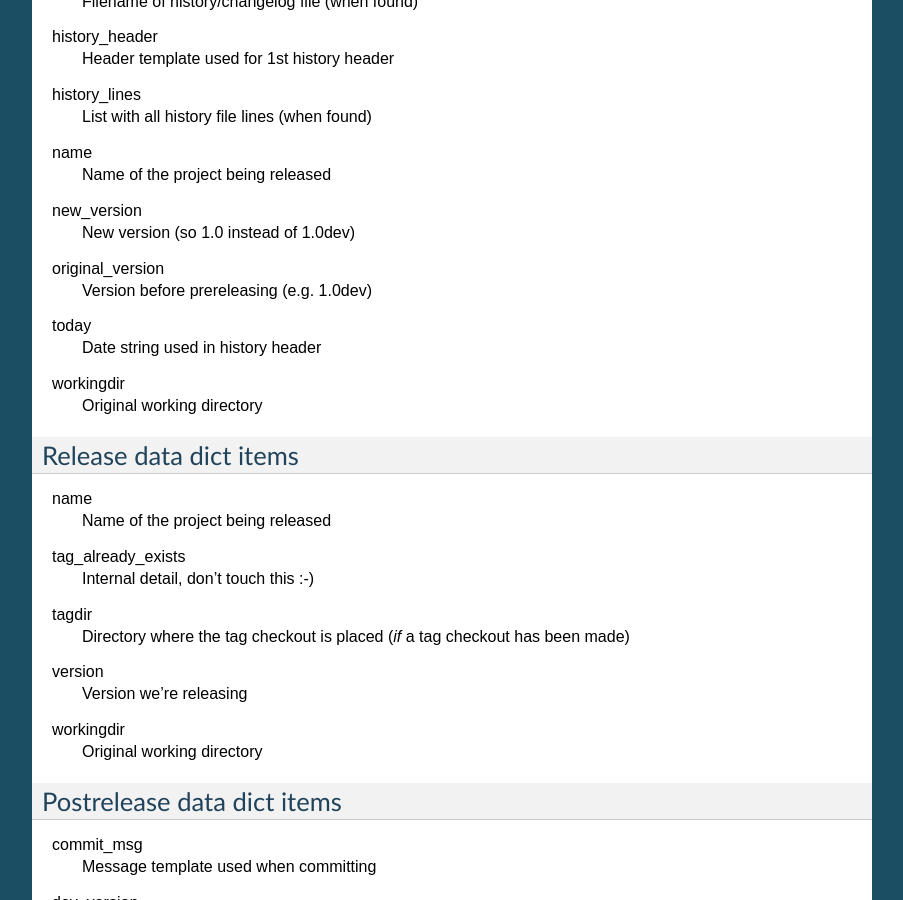
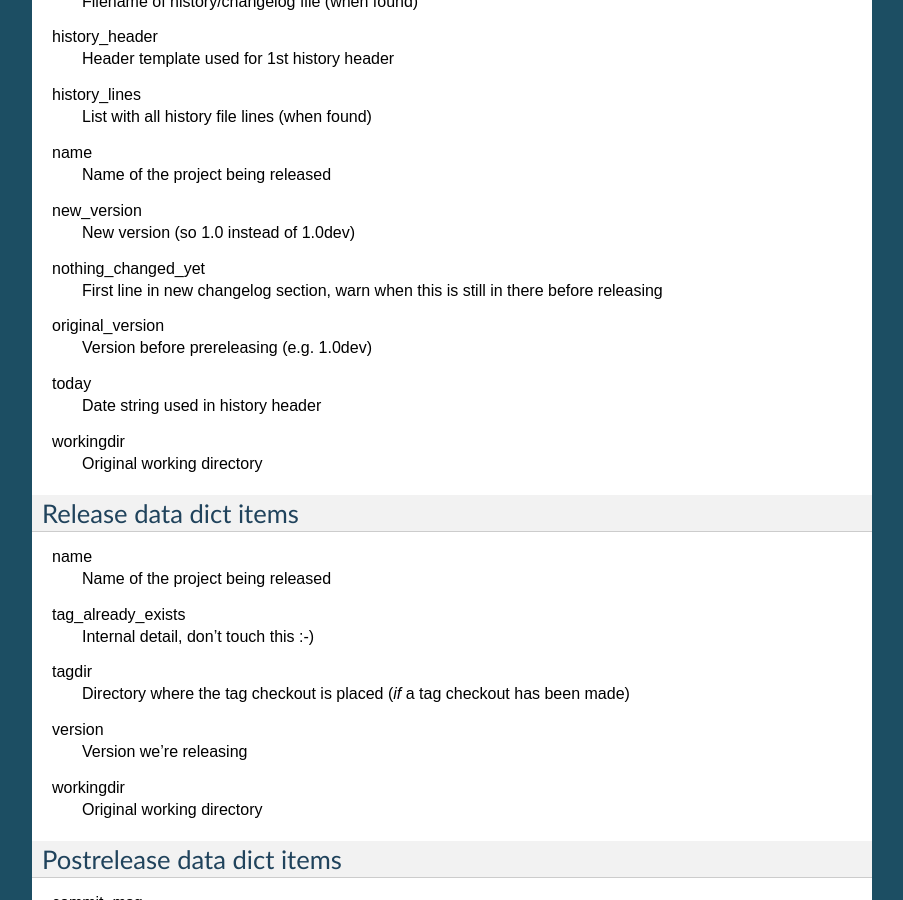
Before and after one commit to zestsoftware/zest.releaser, a Sphinx documentation site: the page built from doc/source/entrypoints.rst, in a window 1280 px wide and 900 px high, scrolled down 1651 px. Shown: the whole window, without its empty margins (198-1101 px from the left). Built offline with Sphinx 7.4.7, drawn with Linux system fonts in a browser that asks for light colours.

Commit message:
Write the entry point documentation.

```diff
--- a/doc/source/entrypoints.rst
+++ b/doc/source/entrypoints.rst
@@ -118,6 +118,9 @@ name
 new_version
     New version (so 1.0 instead of 1.0dev)
 
+nothing_changed_yet
+    First line in new changelog section, warn when this is still in there before releasing
+
 original_version
     Version before prereleasing (e.g. 1.0dev)
 
```
